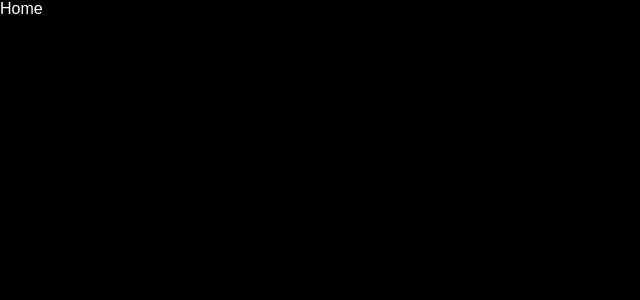
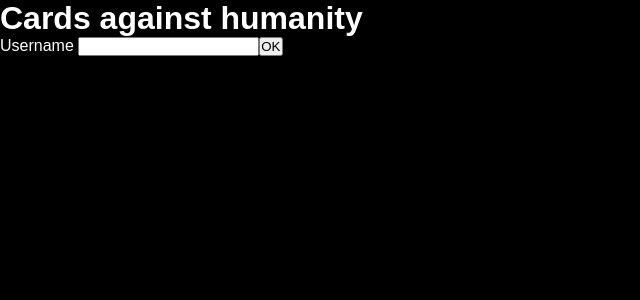
Before and after one commit to Nanoteck137/NeoAgainstZaWarudo, a React (Create React App) app in the folder client/: page / in a window 1280 px wide. Shown: the top 300 px of the page, without its empty margins (0-640 px from the left). Built offline with nearby package versions, Linux system fonts and the light colour scheme.

Commit message:
Add redux

```diff
--- a/client/package.json
+++ b/client/package.json
@@ -3,6 +3,7 @@
   "version": "0.1.0",
   "private": true,
   "dependencies": {
+    "@reduxjs/toolkit": "^1.8.2",
     "@testing-library/jest-dom": "^5.16.4",
     "@testing-library/react": "^13.3.0",
     "@testing-library/user-event": "^13.5.0",
@@ -12,6 +13,7 @@
     "@types/react-dom": "^18.0.5",
     "react": "^18.1.0",
     "react-dom": "^18.1.0",
+    "react-redux": "^8.0.2",
     "react-router-dom": "^6.3.0",
     "react-scripts": "5.0.1",
     "typescript": "^4.7.3",
--- a/client/src/App.tsx
+++ b/client/src/App.tsx
@@ -4,6 +4,7 @@ import Card from "./components/Card";
 import Game from "./pages/Game";
 import Home from "./pages/Home";
 import NotFound from "./pages/NotFound";
+import Test from "./pages/Test";
 import "./style/index.scss";
 
 function App() {
@@ -12,6 +13,7 @@ function App() {
       <Routes>
         <Route path="/" element={<Home />} />
         <Route path="/game/:id" element={<Game />} />
+        <Route path="/test" element={<Test />} />
         <Route path="*" element={<NotFound />} />
       </Routes>
     </BrowserRouter>
--- /dev/null
+++ b/client/src/hooks/useAppDispatch.ts
@@ -0,0 +1,6 @@
+import { useDispatch } from "react-redux";
+import type { AppDispatch } from "../store/store";
+
+const useAppDispatch = () => useDispatch<AppDispatch>();
+
+export default useAppDispatch;
--- /dev/null
+++ b/client/src/hooks/useAppSelector.ts
@@ -0,0 +1,6 @@
+import { TypedUseSelectorHook, useSelector } from "react-redux";
+import type { RootState } from "../store/store";
+
+const useAppSelector: TypedUseSelectorHook<RootState> = useSelector;
+
+export default useAppSelector;
--- a/client/src/index.tsx
+++ b/client/src/index.tsx
@@ -1,14 +1,18 @@
 import React from "react";
 import ReactDOM from "react-dom/client";
+import { Provider } from "react-redux";
 import App from "./App";
 import reportWebVitals from "./reportWebVitals";
+import store from "./store/store";
 
 const root = ReactDOM.createRoot(
   document.getElementById("root") as HTMLElement
 );
 root.render(
   <React.StrictMode>
-    <App />
+    <Provider store={store}>
+      <App />
+    </Provider>
   </React.StrictMode>
 );
 
--- a/client/src/pages/Home.tsx
+++ b/client/src/pages/Home.tsx
@@ -1,5 +1,30 @@
+import { KeyboardEventHandler, useEffect, useState } from "react";
+import { useNavigate } from "react-router-dom";
+import useAppDispatch from "../hooks/useAppDispatch";
+import useAppSelector from "../hooks/useAppSelector";
+import { setUsername } from "../store/userReducer";
+import style from "../style/Home.module.scss";
+
 const Home = () => {
-  return <>Home</>;
+  const dispatch = useAppDispatch();
+  const { username } = useAppSelector((state) => state.user);
+  const navigate = useNavigate();
+
+  return (
+    <div>
+      <div className={style.card}>
+        <h1>Cards against humanity</h1>
+        <div className={style.usernameInput}>
+          <label>Username {username}</label>
+          <input
+            type="text"
+            onChange={(e) => dispatch(setUsername(e.target.value))}
+          />
+          <button onClick={() => navigate("/test")}>OK</button>
+        </div>
+      </div>
+    </div>
+  );
 };
 
 export default Home;
--- /dev/null
+++ b/client/src/pages/Test.tsx
@@ -0,0 +1,13 @@
+import useAppSelector from "../hooks/useAppSelector";
+
+const Test = () => {
+  const { username } = useAppSelector((state) => state.user);
+
+  return (
+    <div>
+      <h1>{username}</h1>
+    </div>
+  );
+};
+
+export default Test;
--- /dev/null
+++ b/client/src/store/store.ts
@@ -0,0 +1,15 @@
+import { Action, configureStore } from "@reduxjs/toolkit";
+import userReducer from "./userReducer";
+
+const store = configureStore({
+  reducer: {
+    user: userReducer,
+  },
+});
+
+// Infer the `RootState` and `AppDispatch` types from the store itself
+export type RootState = ReturnType<typeof store.getState>;
+// Inferred type: {posts: PostsState, comments: CommentsState, users: UsersState}
+export type AppDispatch = typeof store.dispatch;
+
+export default store;
--- /dev/null
+++ b/client/src/store/userReducer.ts
@@ -0,0 +1,22 @@
+import { createSlice, PayloadAction } from "@reduxjs/toolkit";
+
+interface User {
+  username: string;
+}
+
+const initialState: User = {
+  username: "",
+};
+
+export const userSlice = createSlice({
+  name: "user",
+  initialState,
+  reducers: {
+    setUsername: (state, action: PayloadAction<string>) => {
+      state.username = action.payload;
+    },
+  },
+});
+
+export const { setUsername } = userSlice.actions;
+export default userSlice.reducer;
```
Also changed, not shown: client/src/style/Home.module.scss (added), 1 other file (tests, documents, lock files or other folders).
